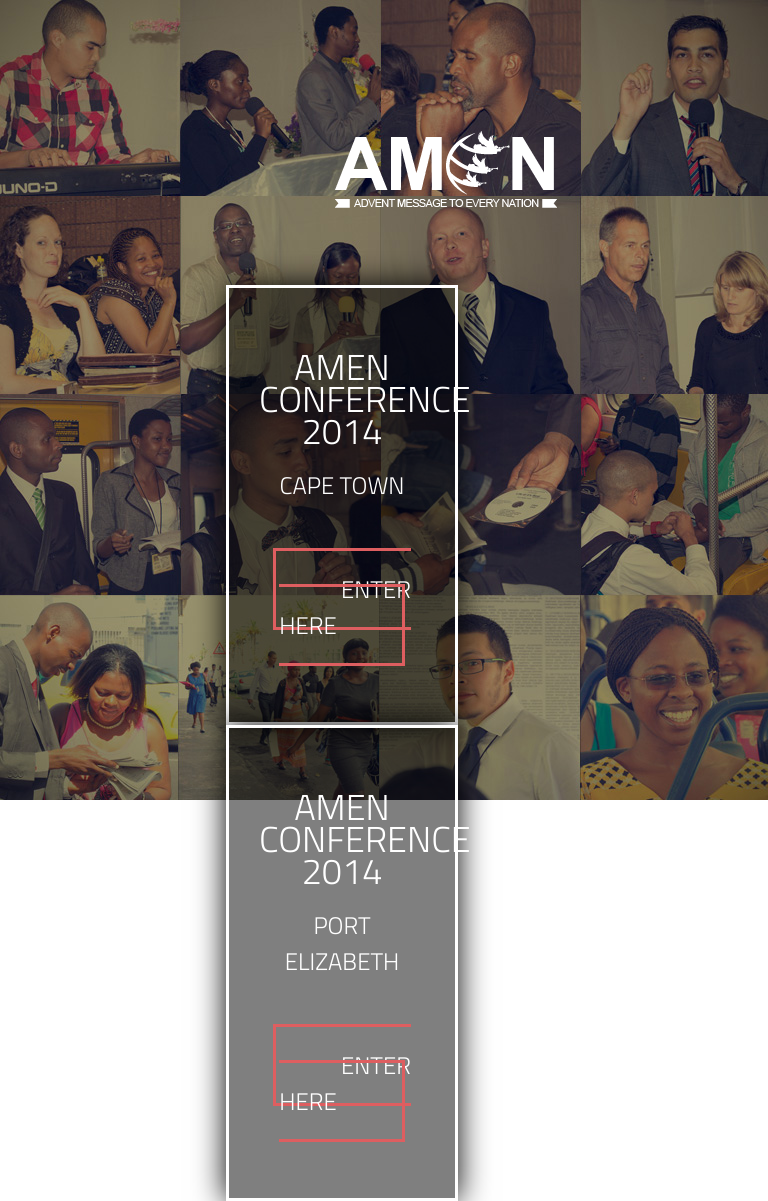
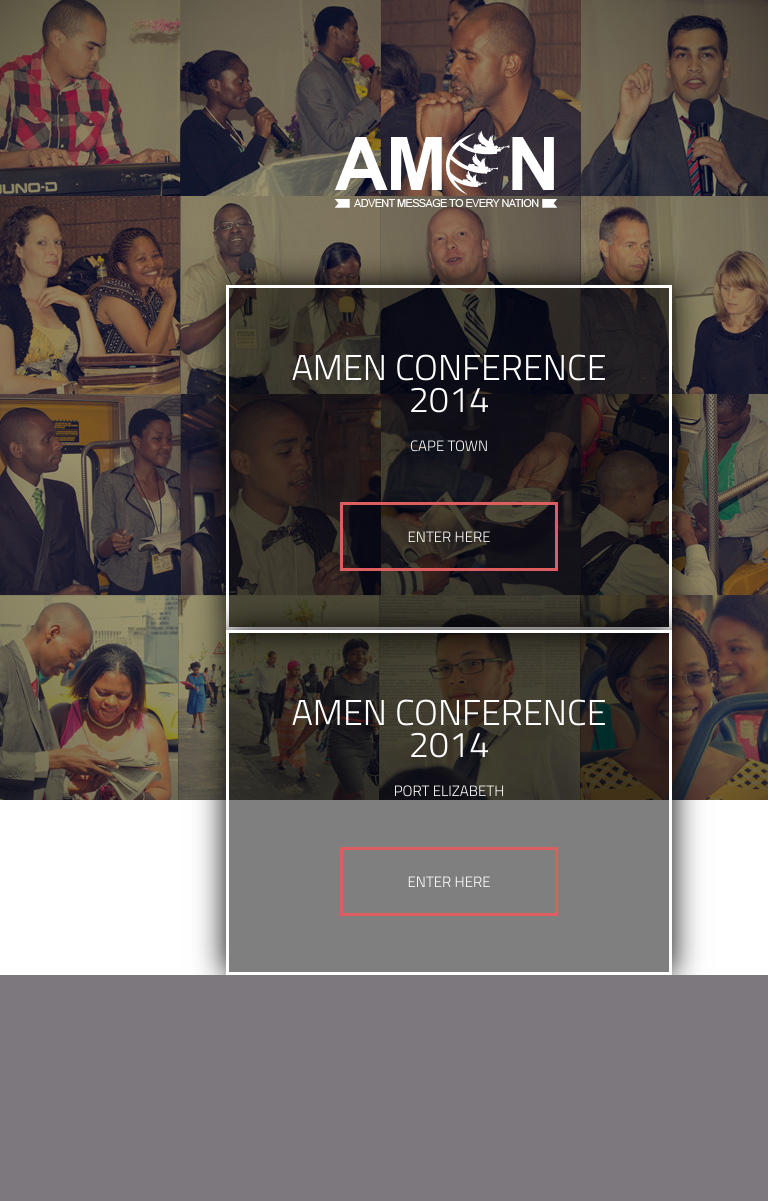
Before and after one commit to campherkurt/amen-conf-2014, a PHP site: page / in a window 768 px wide. After the commit the page ends 975 px from the top, so only its background shows below. Run offline with PHP 8.4, Linux system fonts and the light colour scheme.

Commit message:
Responsive change

```diff
--- a/_include/css/main.css
+++ b/_include/css/main.css
@@ -1698,3 +1698,10 @@ footer .credits {
        -o-transition: none;
           transition: none;
 }
+
+@media only screen and (max-width: 1200px) {
+    .title-description { font-size:15px;}
+ }
+@media (max-width: 979px) and (min-width: 768px){
+    .span3 { width:380px !important;}
+ }
--- a/index.html
+++ b/index.html
@@ -74,7 +74,7 @@
            		<img src="_include/img/amen-logo.png" alt="Amen Logo" />
             </div>
 
-        <div class="">
+        <div class="clickables">
             <div class="span3" id="landingcopy">
                 <div>
                     <h2 class="title">AMEN CONFERENCE 2014</h2>
@@ -84,7 +84,7 @@
                 	<h3 class="title-description"><a href="cape-town.html">ENTER HERE</a></h3>
                 </div>
             </div>
-            <div class="span3" id="landingcopy">
+            <div class="span3 click_boxes" id="landingcopy">
                 <div>
                     <h2 class="title">AMEN CONFERENCE 2014</h2>
                     <h3 class="title-description">PORT ELIZABETH</h3>
```
Also changed, not shown: 1 other file.
